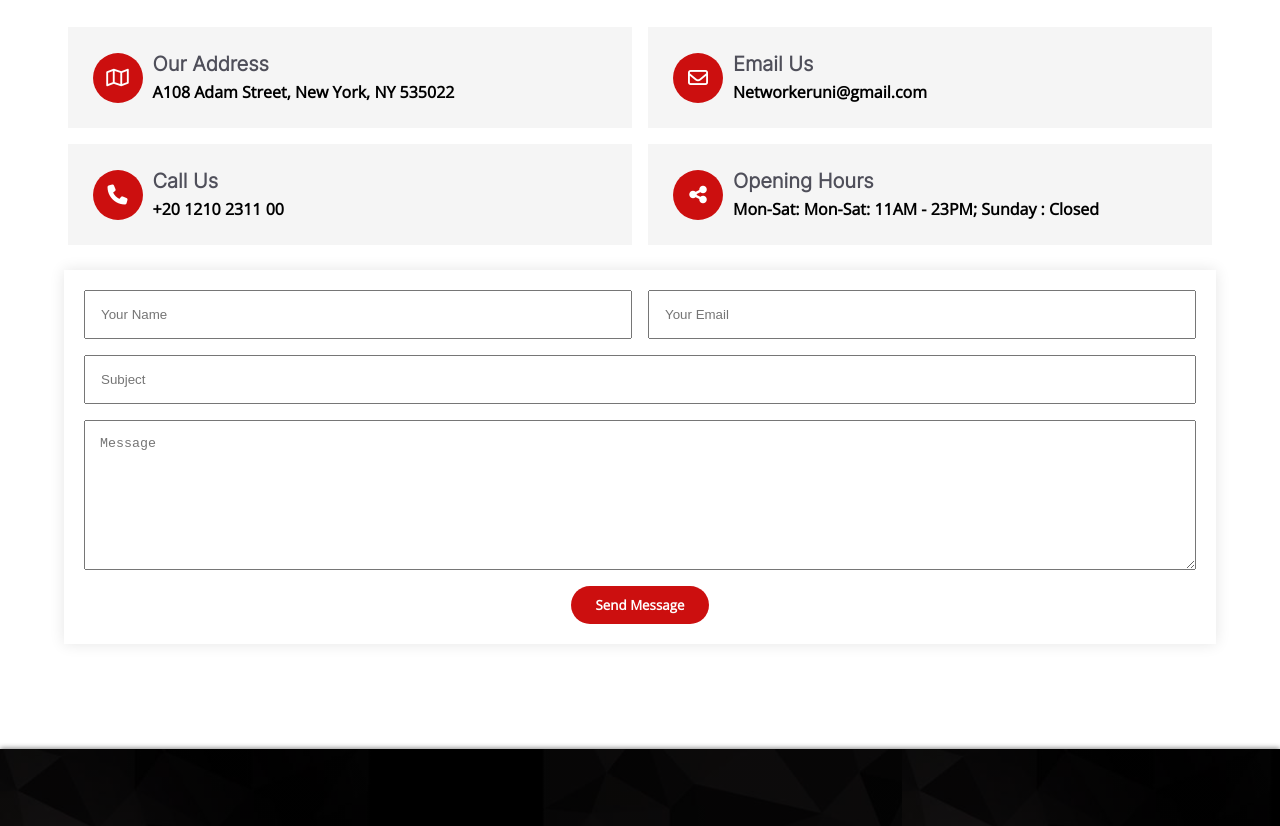
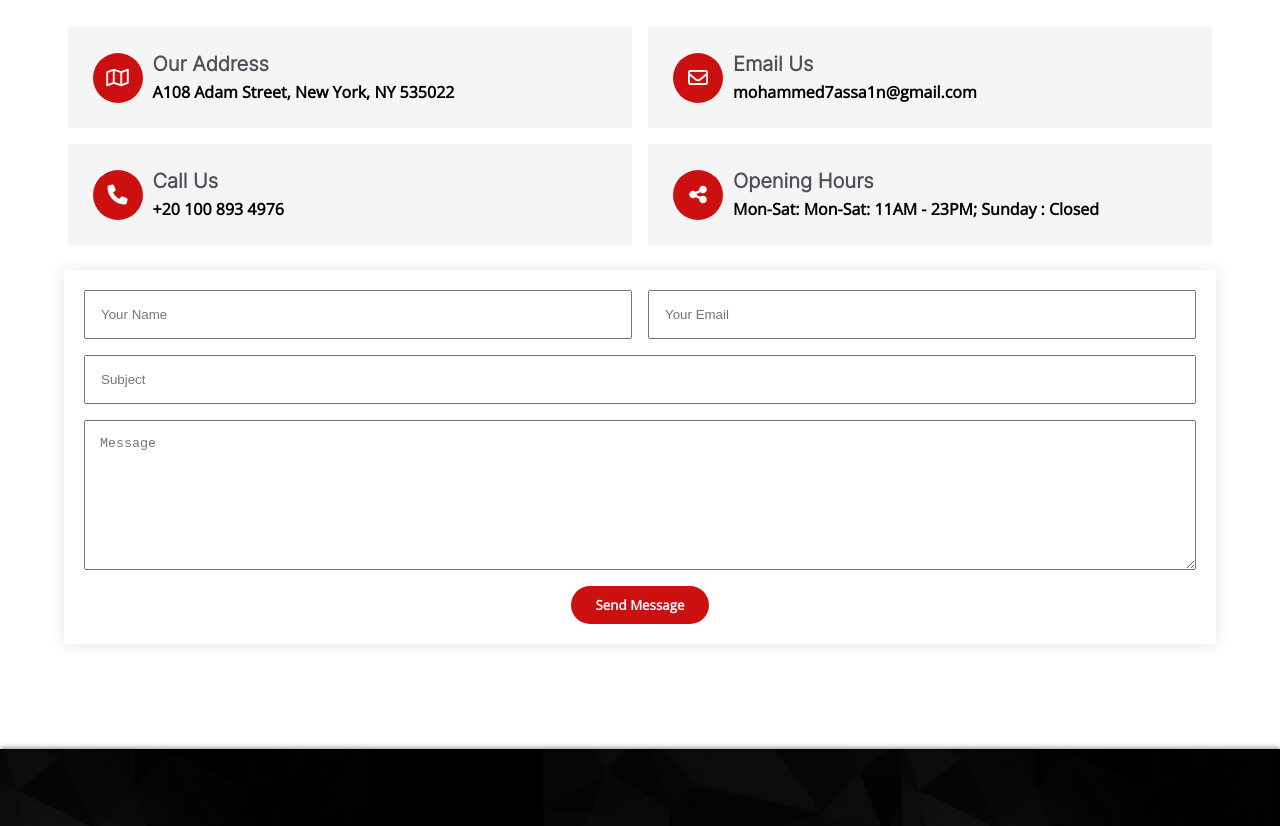
Before and after one commit to Mohamed-ElBalamony/Mealify-APP, a plain HTML site: page index.html in a window 1280 px wide. Shown: the part 3424-4250 px from the top of the page. Drawn offline with nearby package versions, Linux system fonts and the light colour scheme.

Commit message:
Update index.html

```diff
--- a/index.html
+++ b/index.html
@@ -202,7 +202,7 @@
                         </div>
                         <div>
                             <h3 class="fs-20 fs-17-m text-family-inter mb-5 text-darkgrey">Email Us</h3>
-                            <p class="text-family-opensans fw-semibold"><a class="text-decoration-none text-black" href="mailto:networkeruni@gmail.com">Networkeruni@gmail.com</a></p>
+                            <p class="text-family-opensans fw-semibold"><a class="text-decoration-none text-black" href="mohammed7assa1n@gmail.com">mohammed7assa1n@gmail.com</a></p>
                         </div>
                     </div>
                     <div class="d-flex align-center w-49 p-blank-25 bg-ligtness  w-100-sm w-48-m">
@@ -211,7 +211,7 @@
                         </div>
                         <div>
                             <h3 class="fs-20 fs-17-m text-family-inter mb-5 text-darkgrey">Call Us</h3>
-                            <p class="text-family-opensans fw-semibold"><a class="text-decoration-none text-black" href="tel:+20 1210 2311 00">+20 1210 2311 00</a></p>
+                            <p class="text-family-opensans fw-semibold"><a class="text-decoration-none text-black" href="tel:+20 100 893 4976">+20 100 893 4976</a></p>
                         </div>
                     </div>
                     <div class="d-flex align-center w-49 p-blank-25 bg-ligtness  w-100-sm w-48-m">
```
